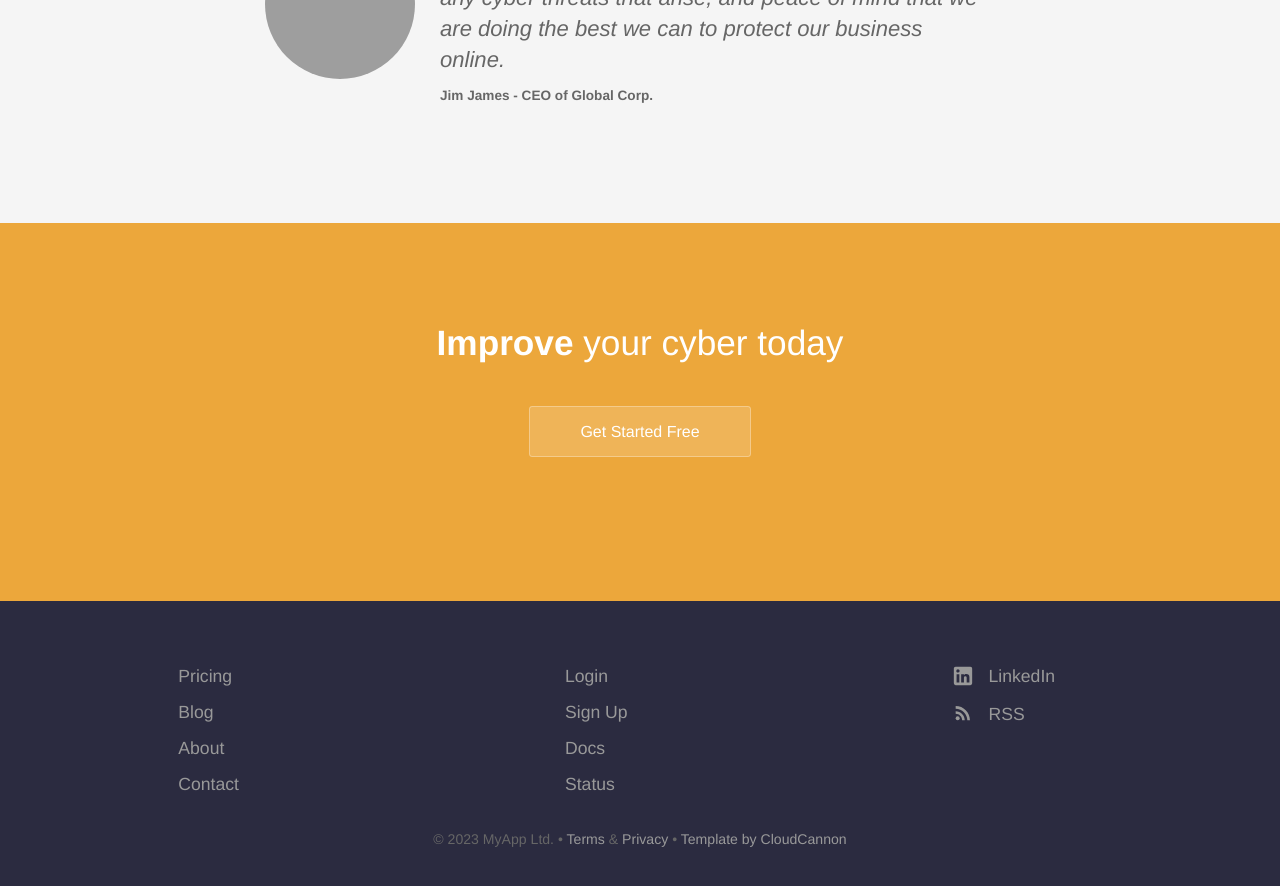
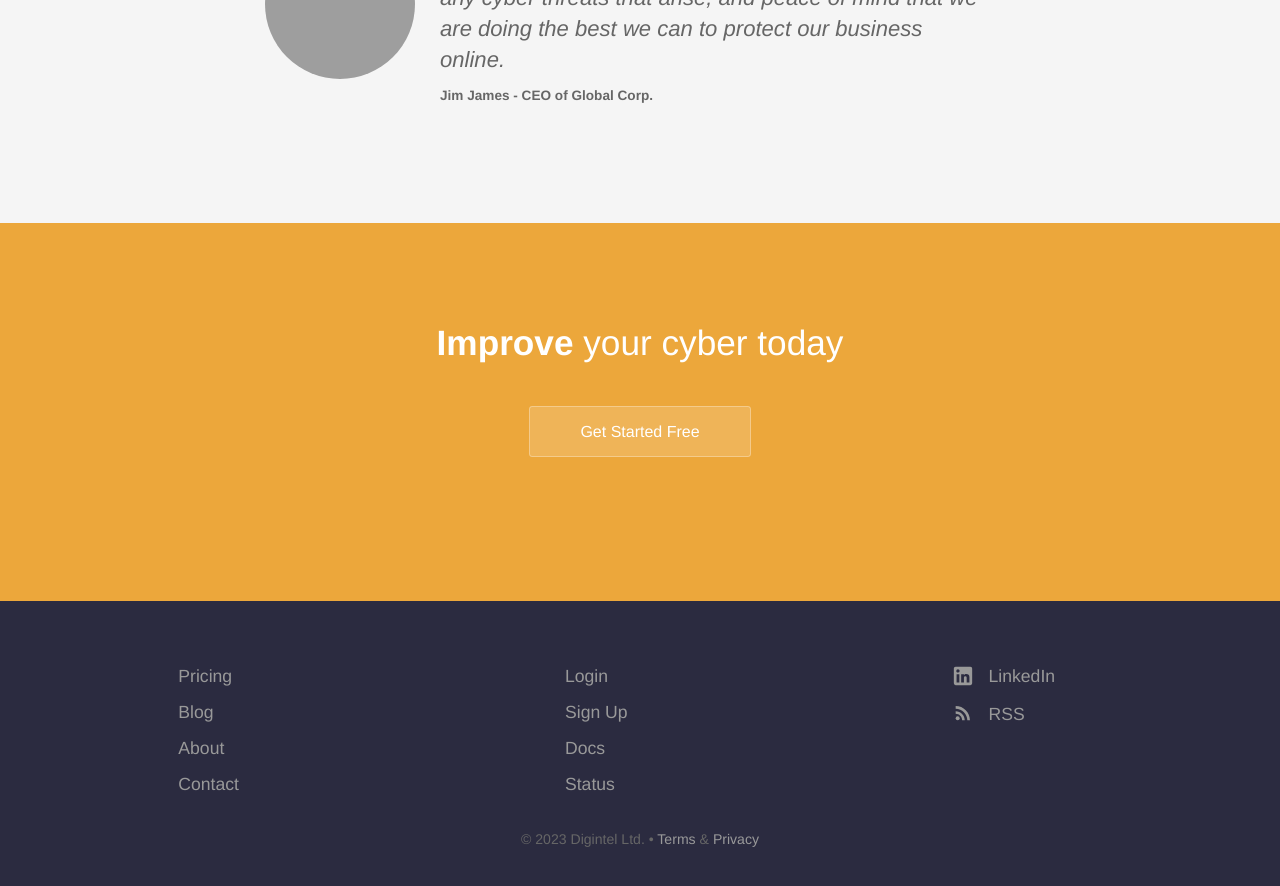
Before and after one commit to Josh-moreton/Josh-moreton.github.io, a Jekyll site: the page built from index.html, in a window 1280 px wide and 900 px high, scrolled down 2497 px. Shown: the top 886 px of the window. Built offline with Jekyll 4.4.1, drawn with Linux system fonts in a browser that asks for light colours; grey boxes are pictures that could not be loaded.

Commit message:
editing footer

```diff
--- a/_layouts/default.html
+++ b/_layouts/default.html
@@ -44,7 +44,7 @@
 					</ul>
 					{% endfor %}
 				</div>
-				<p class="copyright">&copy; {{ site.time | date: '%Y' }} MyApp Ltd. • <a href="#">Terms</a> &amp; <a href="#">Privacy</a> • <a href="https://cloudcannon.com/">Template by CloudCannon</a></p>
+				<p class="copyright">&copy; {{ site.time | date: '%Y' }} Digintel Ltd. • <a href="#">Terms</a> &amp; <a href="#">Privacy</a></p>
 			</div>
 		</footer>
 		<script>
```
